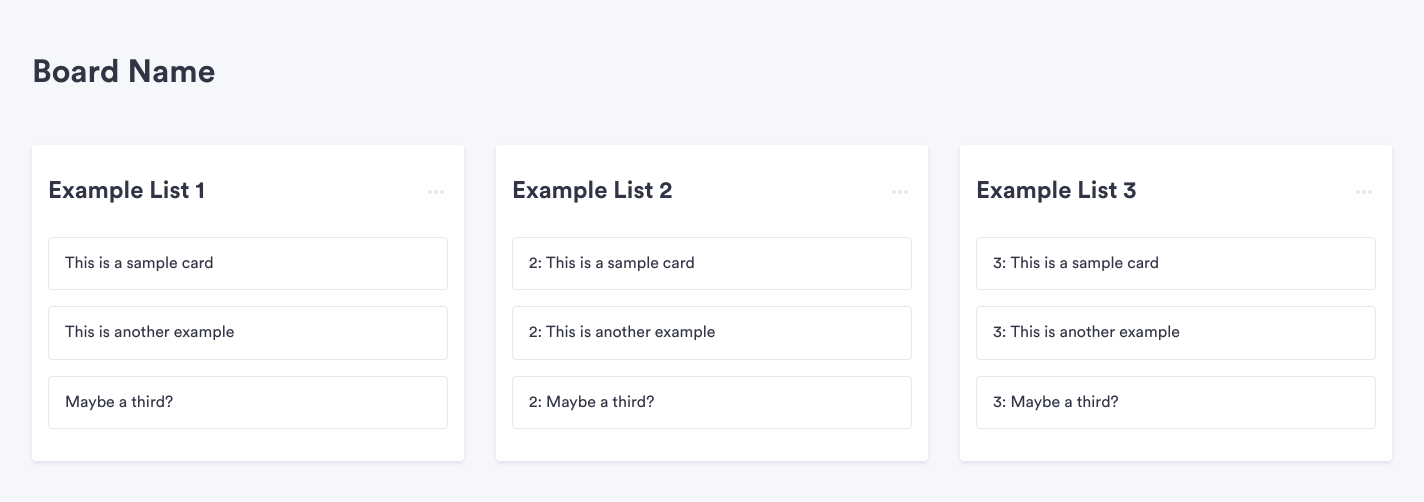
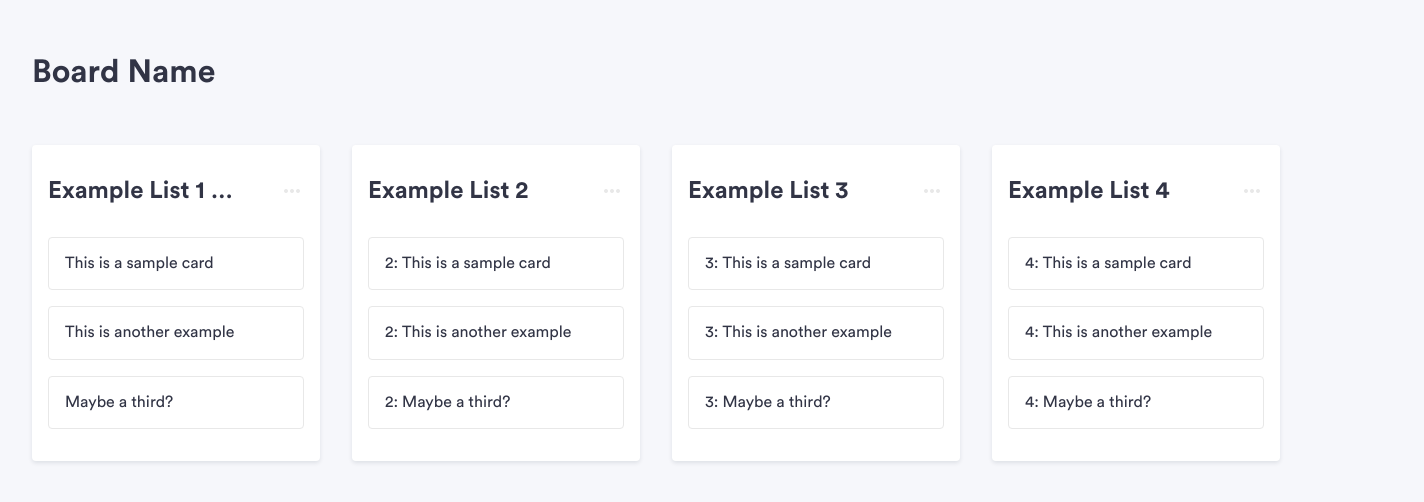
Before and after one commit to eltoncrego/trello-clone, a React app in the folder client/: page / in a window 1280 px wide. Shown: the top 502 px of the page, 1424 px wide, since content can reach past the window. Built offline with nearby package versions, Linux system fonts and the light colour scheme.

Commit message:
Add no selection and truncation

```diff
--- a/client/src/shared/Components/Card/Styles.js
+++ b/client/src/shared/Components/Card/Styles.js
@@ -11,4 +11,5 @@ export const CardContainer = styled.div`
   padding: ${globalProperties.itemSpacing};
   ${global.borderRadius}
   ${props => global.draggable(props)}
+  ${global.noSelect}
 `;
--- a/client/src/shared/Components/List/Styles.js
+++ b/client/src/shared/Components/List/Styles.js
@@ -14,10 +14,17 @@ export const ListContainer = styled.div`
 `;
 
 export const ListHeader = styled.div`
-  width: 400px;
+  width: 256px;
   height: 28px;
   display: grid;
-  grid-template-columns: 1fr 56px;
+  grid-template-columns: 200px 56px;
   margin-top: 16px;
   margin-bottom: 32px;
 `;
+
+export const ListTitle = styled.h2`
+  white-space: nowrap;
+  overflow-x: hidden;
+  text-overflow: ellipsis;
+  ${global.noSelect}
+`;
--- a/client/src/shared/Components/List/index.jsx
+++ b/client/src/shared/Components/List/index.jsx
@@ -1,10 +1,11 @@
-import React, { useState, useEffect } from 'react';
+import React from 'react';
 import PropTypes from 'prop-types';
 import { Droppable, Draggable } from 'react-beautiful-dnd';
 
 import {
   ListContainer,
   ListHeader,
+  ListTitle,
   DraggableListWrapper,
 } from './Styles';
 import { IconContainer } from '../Shared';
@@ -34,7 +35,7 @@ const List = ({ data, id }) => {
                 }
               >
                 <ListHeader {...provided0.dragHandleProps}>
-                  <h2>{title}</h2>
+                  <ListTitle title={title}>{title}</ListTitle>
                   <IconContainer disabled={true}>
                     <i className='material-icons'>more_horiz</i>
                   </IconContainer>
--- a/client/src/shared/Components/Shared.js
+++ b/client/src/shared/Components/Shared.js
@@ -1,9 +1,10 @@
 import styled from 'styled-components';
-import { color } from '../Utils/styles';
+import { color, global } from '../Utils/styles';
 
 export const IconContainer = styled.div`
   display: flex;
   align-items: center;
   justify-content: flex-end;
-  ${({ disabled }) => (disabled ? `color: ${color.light}` : null)}
+  ${({ disabled }) => (disabled ? `color: ${color.light};` : null)}
+  ${global.noSelect}
 `;
--- a/client/src/shared/Constants/testData.js
+++ b/client/src/shared/Constants/testData.js
@@ -1,6 +1,6 @@
 export const testLists = [
   {
-    title: 'Example List 1',
+    title: 'Example List 1 with a super long title that will get truncated',
     cards: [
       'This is a sample card',
       'This is another example',
@@ -23,4 +23,12 @@ export const testLists = [
       '3: Maybe a third?',
     ],
   },
+  {
+    title: 'Example List 4',
+    cards: [
+      '4: This is a sample card',
+      '4: This is another example',
+      '4: Maybe a third?',
+    ],
+  },
 ];
--- a/client/src/shared/Utils/styles.js
+++ b/client/src/shared/Utils/styles.js
@@ -14,9 +14,17 @@ export const global = {
     transition: all 200ms cubic-bezier(0.2, 0, 0, 1);
     transition-property: box-shadow;
     ${props.isBeingDragged &&
-      css`
-        box-shadow: 0 5px 10px 0 rgba(14, 25, 51, 0.1);
-      `}
+    css`
+      box-shadow: 0 5px 10px 0 rgba(14, 25, 51, 0.1);
+    `}
+  `,
+  noSelect: css`
+    -webkit-touch-callout: none;
+    -webkit-user-select: none;
+    -khtml-user-select: none;
+    -moz-user-select: none;
+    -ms-user-select: none;
+    user-select: none;
   `,
 };
 
```
